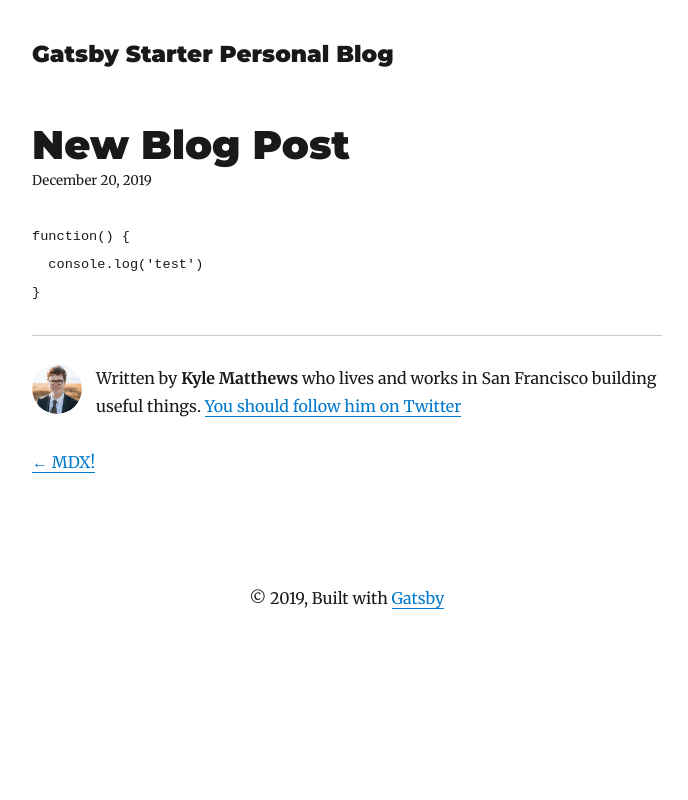
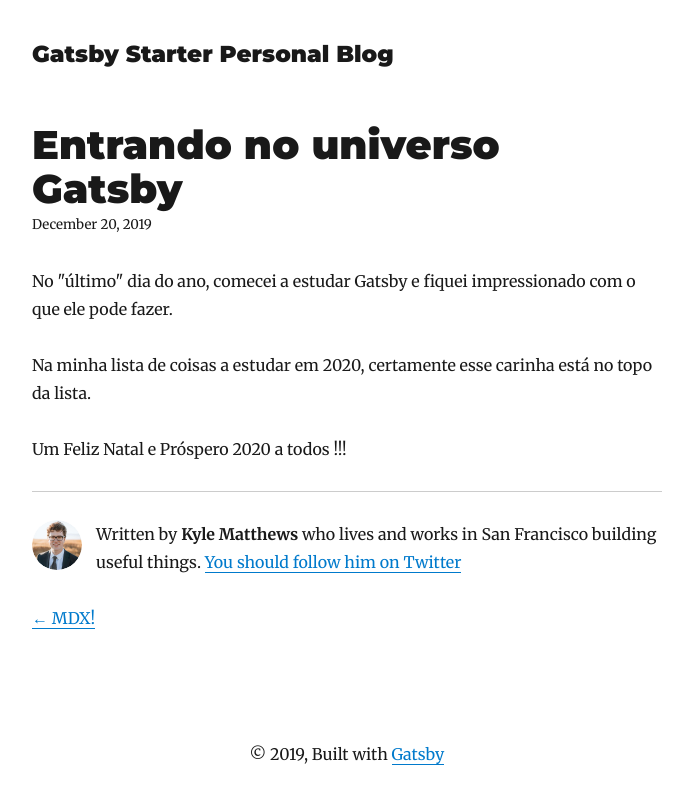
Before and after one commit to aleodoni/aleodoni-blog, a Gatsby site: page /blog/new-blog-post/ in a window 1280 px wide. Shown: the whole page, without its empty margins (293-981 px from the left). Built offline with nearby package versions, Linux system fonts and the light colour scheme; Gatsby itself is replaced by a stand-in of ours; some packages are replaced by stand-ins of ours.

Commit message:
Update Blog “new-blog-post”

````diff
--- a/content/blog/new-blog-post.md
+++ b/content/blog/new-blog-post.md
@@ -1,11 +1,11 @@
 ---
-path: new-blog-post
+path: post-2019
 date: 2019-12-20T16:48:53.945Z
-title: New Blog Post
-description: Just Testing...
+title: Entrando no universo Gatsby
+description: ' '
 ---
-```js
-function() {
-  console.log('test')
-}
-```
+No "último" dia do ano, comecei a estudar Gatsby e fiquei impressionado com o que ele pode fazer.
+
+Na minha lista de coisas a estudar em 2020, certamente esse carinha está no topo da lista.
+
+Um Feliz Natal e Próspero 2020 a todos !!!
````
